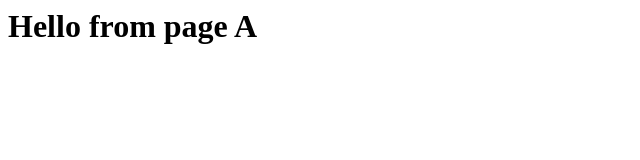
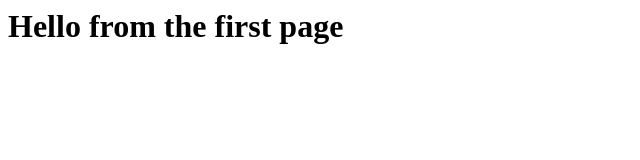
Before and after one commit to petrusjohannesmaas/go, a plain HTML site: page spa_template/components/page_a.html in a window 1280 px wide. Shown: the whole page, without its empty margins (0-640 px from the left). Drawn offline with Linux system fonts and the light colour scheme.

Commit message:
Updated the SPA template

```diff
--- a/spa_template/components/page_a.html
+++ b/spa_template/components/page_a.html
@@ -1,3 +1,5 @@
 <html>
-    <h1>Hello from page A</h1>
+  <body>
+    <h1>Hello from the first page</h1>
+  </body>
 </html>
```
Also changed, not shown: spa_template/components/page_b.html (+1 -1 lines), spa_template/components/router.html (renamed from spa_template/components/index.html).
